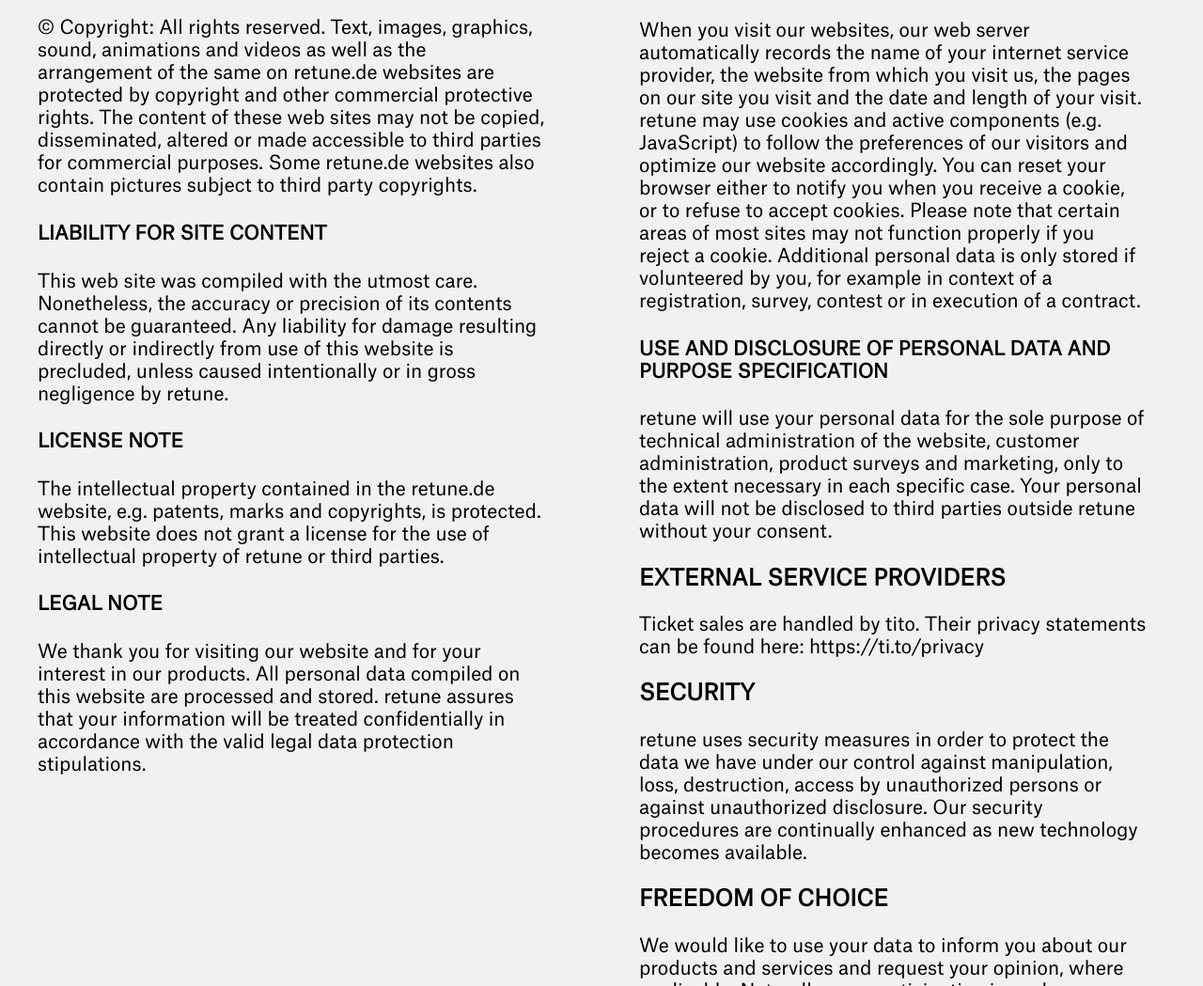
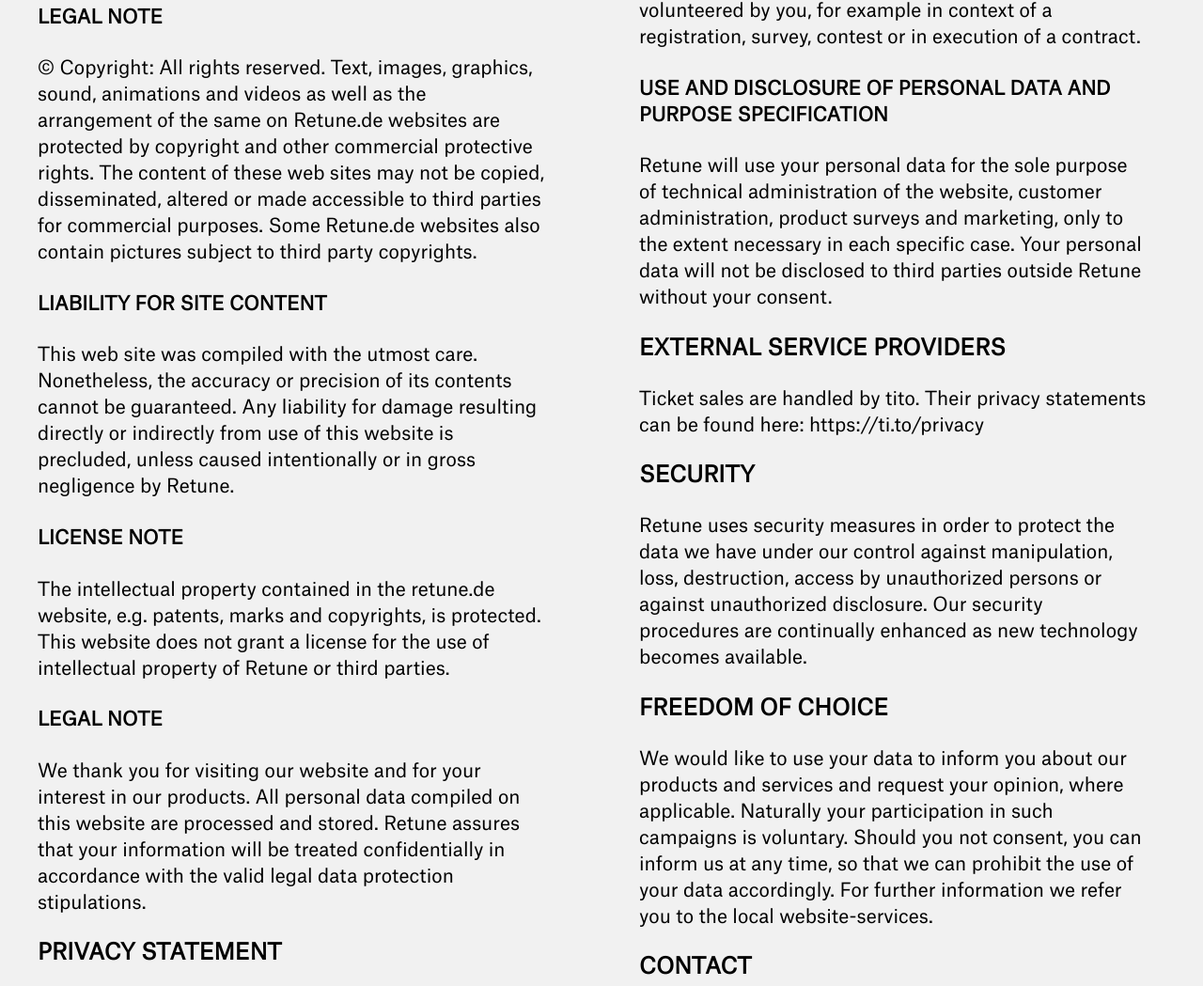
Before and after one commit to retune/retune16-website, a plain HTML site: page imprint.html in a window 1280 px wide. Shown: the part 519-1568 px from the top of the page at 94% size. Drawn offline with Linux system fonts and the light colour scheme.

Commit message:
imprint optimizations

```diff
--- a/css/style.css
+++ b/css/style.css
@@ -54,10 +54,6 @@
   text-align: center;
   width: 24vw;
   padding-top: 5px;
-  /*width: 24vw; height: 7.74vw;
-  left:0;
-  top:0;*/
-  /*position:absolute;*/
   -webkit-transform: rotate(-180deg);
   -moz-transform: rotate(-180deg);
   -ms-transform: rotate(-180deg);
@@ -68,10 +64,11 @@
 .social { font-size: 16px; position: fixed; width: 400px; text-align: left; left: -180px; bottom:215px; transform:rotate(-90deg); -webkit-transform: rotate(-90deg); -moz-transform: rotate(-90deg); }
 
 /* IMPRINT */
-#imprint { background-color: #f1f1f1; }
+#imprint { background-color: #f1f1f1; line-height: 1.4;}
 #imprint .container { float: left; margin-top: 100px; }
 #imprint .column { box-sizing: border-box; width: 50%; float: left; padding-right: 60px; padding-left: 40px; }
 #imprint p { margin-bottom: 20px; }
+#imprint span.getTickets { text-decoration: none;}
 
 @media (max-width: 800px) {
   #page-header { padding-top: 14px; height: 60px;}
@@ -87,4 +84,5 @@
   span.retune, span.festival, #section2 p { top: 100px; }
   #section3 p{ padding-right: 10px; }
   #section3 p:first-child{ padding-top: 105px; }
+  #imprint .column { width: 100%; padding-left: 10px;}
 }
--- a/imprint.html
+++ b/imprint.html
@@ -47,37 +47,35 @@
 				<p>This imprint is also valid for our Facebook page.</p>
 
 				<h4 style="margin-top: 60px;">LEGAL NOTE</h4>
-				<p>© Copyright: All rights reserved. Text, images, graphics, sound, animations and videos as well as the arrangement of the same on retune.de websites are protected by copyright and other commercial protective rights. The content of these web sites may not be copied, disseminated, altered or made accessible to third parties for commercial purposes. Some retune.de websites also contain pictures subject to third party copyrights.</p>
+				<p>© Copyright: All rights reserved. Text, images, graphics, sound, animations and videos as well as the arrangement of the same on Retune.de websites are protected by copyright and other commercial protective rights. The content of these web sites may not be copied, disseminated, altered or made accessible to third parties for commercial purposes. Some Retune.de websites also contain pictures subject to third party copyrights.</p>
 
 				<h4>LIABILITY FOR SITE CONTENT</h4>
-				<p>This web site was compiled with the utmost care. Nonetheless, the accuracy or precision of its contents cannot be guaranteed. Any liability for damage resulting directly or indirectly from use of this website is precluded, unless caused intentionally or in gross negligence by retune.</p>
+				<p>This web site was compiled with the utmost care. Nonetheless, the accuracy or precision of its contents cannot be guaranteed. Any liability for damage resulting directly or indirectly from use of this website is precluded, unless caused intentionally or in gross negligence by Retune.</p>
 
 				<h4>LICENSE NOTE</h4>
-				<p>The intellectual property contained in the retune.de website, e.g. patents, marks and copyrights, is protected. This website does not grant a license for the use of intellectual property of retune or third parties.</p>
+				<p>The intellectual property contained in the retune.de website, e.g. patents, marks and copyrights, is protected. This website does not grant a license for the use of intellectual property of Retune or third parties.</p>
 
 				<h4>LEGAL NOTE</h4>
-				<p>We thank you for visiting our website and for your interest in our products. All personal data compiled on this website are processed and stored. retune assures that your information will be treated confidentially in accordance with the valid legal data protection stipulations.</p>
+				<p>We thank you for visiting our website and for your interest in our products. All personal data compiled on this website are processed and stored. Retune assures that your information will be treated confidentially in accordance with the valid legal data protection stipulations.</p>
 
-
+        <h3>PRIVACY STATEMENT</h3>
+				<p>Retune appreciates your interest in its products and your visit to this website. Retune respects your Privacy. The protection of your privacy in the processing of your personal data is an important concern to which we pay special attention during our business processes. Personal data collected during visits to our websites are processed by us confidentially and according to the legal provisions. Data protection and information security are part of our company policy. This websites may include links to other websites which are not covered by this privacy statement.</p>
 
       </div> <!-- /container -->
 
       <div class="column">
-        <h3>PRIVACY STATEMENT</h3>
-				<p>retune appreciates your interest in its products and your visit to this website. retune respects your Privacy. The protection of your privacy in the processing of your personal data is an important concern to which we pay special attention during our business processes. Personal data collected during visits to our websites are processed by us confidentially and according to the legal provisions. Data protection and information security are part of our company policy. This websites may include links to other websites which are not covered by this privacy statement.</p>
-
 				<h4>COLLECTION AND PROCESSING OF PERSONAL DATA</h4>
-				<p>When you visit our websites, our web server automatically records the name of your internet service provider, the website from which you visit us, the pages on our site you visit and the date and length of your visit. retune
+				<p>When you visit our websites, our web server automatically records the name of your internet service provider, the website from which you visit us, the pages on our site you visit and the date and length of your visit. Retune
 				 may use cookies and active components (e.g. JavaScript) to follow the preferences of our visitors and optimize our website accordingly. You can reset your browser either to notify you when you receive a cookie, or to refuse to accept cookies. Please note that certain areas of most sites may not function properly if you reject a cookie. Additional personal data is only stored if volunteered by you, for example in context of a registration, survey, contest or in execution of a contract.</p>
 
 				<h4>USE AND DISCLOSURE OF PERSONAL DATA AND PURPOSE SPECIFICATION</h4>
-				<p>retune will use your personal data for the sole purpose of technical administration of the website, customer administration, product surveys and marketing, only to the extent necessary in each specific case. Your personal data will not be disclosed to third parties outside retune without your consent.</p>
+				<p>Retune will use your personal data for the sole purpose of technical administration of the website, customer administration, product surveys and marketing, only to the extent necessary in each specific case. Your personal data will not be disclosed to third parties outside Retune without your consent.</p>
 
 				<h3>EXTERNAL SERVICE PROVIDERS</h3>
 				<p>Ticket sales are handled by tito. Their privacy statements can be found here: https://ti.to/privacy</p>
 
 				<h3>SECURITY</h3>
-				<p>retune uses security measures in order to protect the data we have under our control against manipulation, loss, destruction, access by unauthorized persons or against unauthorized disclosure. Our security procedures are continually enhanced as new technology becomes available.</p>
+				<p>Retune uses security measures in order to protect the data we have under our control against manipulation, loss, destruction, access by unauthorized persons or against unauthorized disclosure. Our security procedures are continually enhanced as new technology becomes available.</p>
 
 				<h3>FREEDOM OF CHOICE</h3>
 				<p>We would like to use your data to inform you about our products and services and request your opinion, where applicable. Naturally your participation in such campaigns is voluntary. Should you not consent, you can inform us at any time, so that we can prohibit the use of your data accordingly. For further information we refer you to the local website-services.</p>
```
